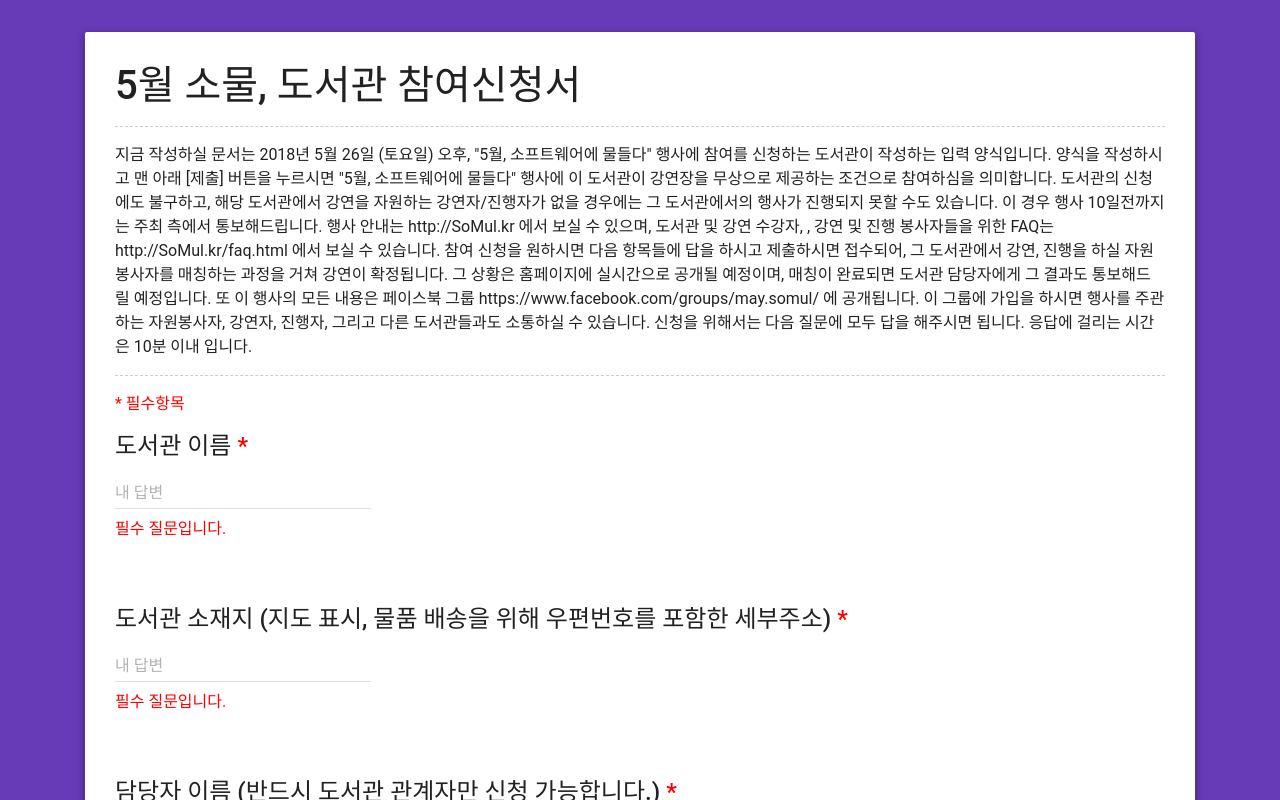
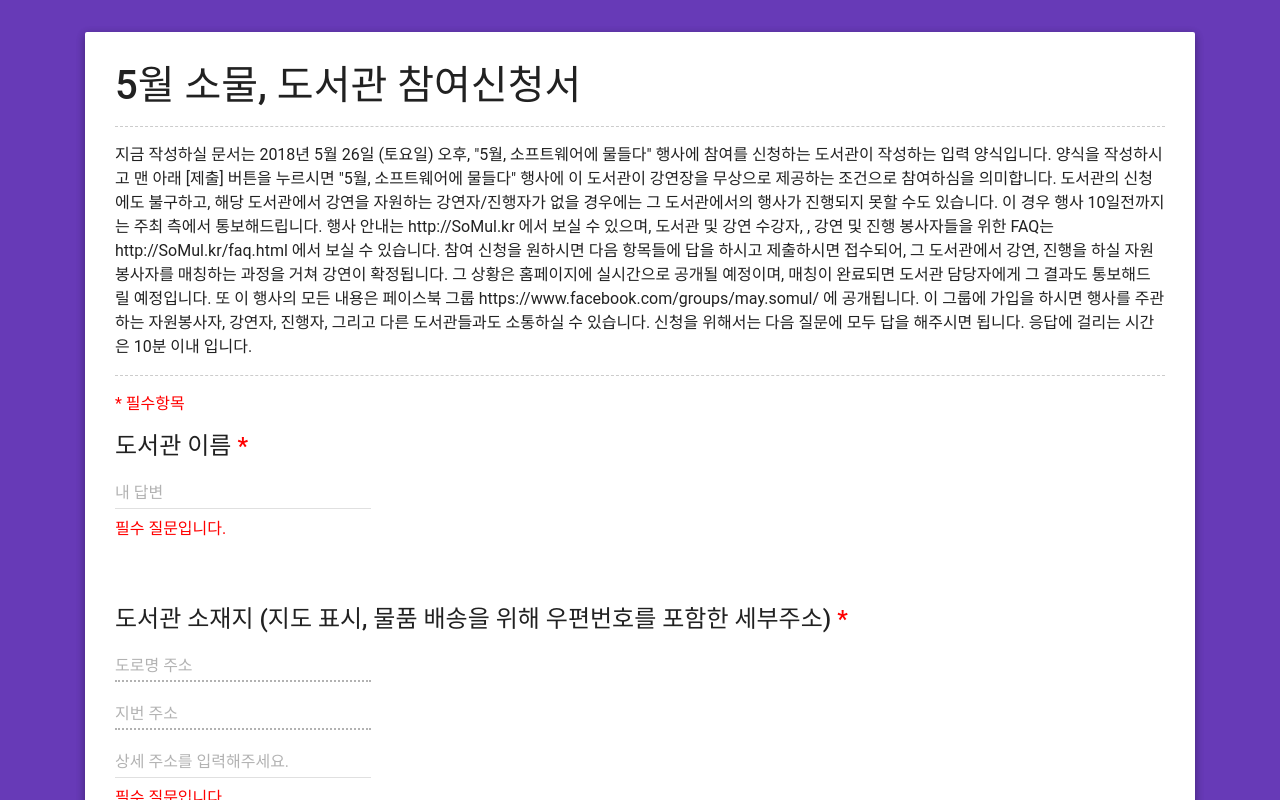
Before and after one commit to somul-project/somul-apply-library-react, a React (Create React App) app: page / in a window 1280 px wide. Shown: the top 800 px of the page. Built offline with nearby package versions, Linux system fonts and the light colour scheme.

Commit message:
On everyFormsAreValid check only required forms / Fix FormFieldName / Add getForms #17

```diff
--- a/src/components/Form.js
+++ b/src/components/Form.js
@@ -10,45 +10,52 @@ import { isValid, notEmptyString } from "../utils/ValidationUtils";
 import {EntityForm, TYPE_BOOLEAN, TYPE_ONELINETEXT} from "../data/EntityForm";
 
 
-const libraryName = "libraryName";
-const libraryLocation = "libraryLocation";
+const name = "name";
+const roadAddress = "roadAddress";
+const numberAddress = "numberAddress";
+const additionalAddress = "additionalAddress";
+
 const managerName = "managerName";
 const managerEmail = "managerEmail";
-const managerPhonenumber = "managerPhonenumber";
-const capacityOfAudiences = "capacityOfAudiences";
+const managerPhone = "managerPhone";
+
+const capacity = "capacity";
+
 const facilities = "facilities";
 const facilitiesBeamOrScreen = "facilitiesBeamOrScreen";
 const facilitiesSound = "facilitiesSound";
 const facilitiesRecord = "facilitiesRecord";
 const facilitiesPlacard = "facilitiesPlacard";
-const facilitiesSelfPromotion = "facilitiesSelfPromotion";
+const facilitySelfPromo = "facilitySelfPromo";
+const facilityOther = "facilityOther";
 
-const requirementsForSpeaker = "requirementsForSpeaker";
-const personalInfoAgreement = "personalInfoAgreement";
-const noVolunteerAgreement = "noVolunteerAgreement";
-const otherFacilities = "otherFacilities";
+const requirements = "requirements";
+const infoHoldValid = "infoHoldValid";
+const insufficientValid = "insufficientValid";
 
 
 class Form extends Component {
     state = {
         entities: {
-            [libraryName]: new EntityForm("", TYPE_ONELINETEXT, true, [notEmptyString]),
-            [libraryLocation]: new EntityForm("", TYPE_ONELINETEXT, true, [notEmptyString]),
+            [name]: new EntityForm("", TYPE_ONELINETEXT, true, [notEmptyString]),
+            [roadAddress]: new EntityForm("", TYPE_ONELINETEXT, false, [notEmptyString]),
+            [numberAddress]: new EntityForm("", TYPE_ONELINETEXT, false, [notEmptyString]),
+            [additionalAddress]: new EntityForm("", TYPE_ONELINETEXT, true, [notEmptyString]),
             [managerName]: new EntityForm("", TYPE_ONELINETEXT, true, [notEmptyString]),
             [managerEmail]: new EntityForm("", TYPE_ONELINETEXT, true, [notEmptyString]),
-            [managerPhonenumber]: new EntityForm("", TYPE_ONELINETEXT, true, [notEmptyString]),
-            [capacityOfAudiences]: new EntityForm("", TYPE_ONELINETEXT, true, [notEmptyString]),
+            [managerPhone]: new EntityForm("", TYPE_ONELINETEXT, true, [notEmptyString]),
+            [capacity]: new EntityForm("", TYPE_ONELINETEXT, true, [notEmptyString]),
             [facilities]: new EntityForm({
                 [facilitiesBeamOrScreen]: false,
                 [facilitiesSound]: false,
                 [facilitiesRecord]: false,
                 [facilitiesPlacard]: false,
-                [facilitiesSelfPromotion]: false,
+                [facilitySelfPromo]: false,
             }, TYPE_ONELINETEXT, true, []),
-            [requirementsForSpeaker]: new EntityForm("", TYPE_ONELINETEXT, false),
-            [otherFacilities]: new EntityForm("", TYPE_ONELINETEXT, false),
-            [personalInfoAgreement]: new EntityForm("", TYPE_BOOLEAN, true, [notEmptyString]),
-            [noVolunteerAgreement]: new EntityForm("", TYPE_BOOLEAN, true, [notEmptyString]),
+            [requirements]: new EntityForm("", TYPE_ONELINETEXT, false),
+            [facilityOther]: new EntityForm("", TYPE_ONELINETEXT, false),
+            [infoHoldValid]: new EntityForm("", TYPE_BOOLEAN, true, [notEmptyString]),
+            [insufficientValid]: new EntityForm("", TYPE_BOOLEAN, true, [notEmptyString]),
         },
         validationErrorMessageVisibility: false
     };
@@ -57,11 +64,25 @@ class Form extends Component {
         return this.state.entities;
     }
 
+    getForms() {
+        let forms = {};
+        for (let key in this.getEntities()) {
+            let eachForm = this.getEntities()[key];
+            forms[key] = eachForm.value
+        }
+
+        console.log("forms=", forms);
+        return forms;
+    }
+
     everyFormsAreValid() {
         for (let key in this.getEntities()) {
             let eachForm = this.getEntities()[key];
-            if (!isValid(eachForm.value, eachForm.validators)) {
-                return false;
+
+            if (eachForm.isRequired) {
+                if (!isValid(eachForm.value, eachForm.validators)) {
+                    return false;
+                }
             }
         }
 
@@ -74,7 +95,7 @@ class Form extends Component {
                 .post({
                     url: RESTAPI_HOST + 'api/v1/forms',
                     json: true,
-                    body: this.state,
+                    body: this.getForms(),
                 })
                 .on('error', (err) => {
                     console.log("err=", err);
@@ -173,23 +194,37 @@ class Form extends Component {
 
                 <Entity
                     label={"도서관 이름"}
-                    validated={isValid(this.getEntities()[libraryName].value, this.getEntities()[libraryName].validators)}
+                    validated={isValid(this.getEntities()[name].value, this.getEntities()[name].validators)}
                     required={true}>
                     <TextField
                         hintText="내 답변"
-                        value={this.getEntities()[libraryName].value}
-                        onChange={this.handleChangeWithName(libraryName)}
+                        value={this.getEntities()[name].value}
+                        onChange={this.handleChangeWithName(name)}
                     />
                 </Entity>
 
                 <Entity
                     label={"도서관 소재지 (지도 표시, 물품 배송을 위해 우편번호를 포함한 세부주소)"}
-                    validated={isValid(this.getEntities()[libraryLocation].value, this.getEntities()[libraryLocation].validators)}
+                    validated={isValid(this.getEntities()[additionalAddress].value, this.getEntities()[additionalAddress].validators)}
                     required={true}>
                     <TextField
-                        hintText="내 답변"
-                        value={this.getEntities()[libraryLocation].value}
-                        onChange={this.handleChangeWithName(libraryLocation)}
+                        disabled={true}
+                        hintText="도로명 주소"
+                        value={this.getEntities()[roadAddress].value}
+                        onChange={this.handleChangeWithName(roadAddress)}
+                    />
+                    <br />
+                    <TextField
+                        disabled={true}
+                        hintText="지번 주소"
+                        value={this.getEntities()[numberAddress].value}
+                        onChange={this.handleChangeWithName(numberAddress)}
+                    />
+                    <br />
+                    <TextField
+                        hintText="상세 주소를 입력해주세요."
+                        value={this.getEntities()[additionalAddress].value}
+                        onChange={this.handleChangeWithName(additionalAddress)}
                     />
                 </Entity>
 
@@ -217,23 +252,23 @@ class Form extends Component {
 
                 <Entity
                     label={"담당자 전화번호 (당일 연락을 위해 휴대폰 번호 권장)"}
-                    validated={isValid(this.getEntities()[managerPhonenumber].value, this.getEntities()[managerPhonenumber].validators)}
+                    validated={isValid(this.getEntities()[managerPhone].value, this.getEntities()[managerPhone].validators)}
                     required={true}>
                     <TextField
                         hintText="내 답변"
-                        value={this.getEntities()[managerPhonenumber].value}
-                        onChange={this.handleChangeWithName(managerPhonenumber)}
+                        value={this.getEntities()[managerPhone].value}
+                        onChange={this.handleChangeWithName(managerPhone)}
                     />
                 </Entity>
 
                 <Entity
                     label={"강의실 수용 인원 (예상 청중 규모)"}
-                    validated={isValid(this.getEntities()[capacityOfAudiences].value, this.getEntities()[capacityOfAudiences].validators)}
+                    validated={isValid(this.getEntities()[capacity].value, this.getEntities()[capacity].validators)}
                     required={true}>
                     <TextField
                         hintText="내 답변"
-                        value={this.getEntities()[capacityOfAudiences].value}
-                        onChange={this.handleChangeWithName(capacityOfAudiences)}
+                        value={this.getEntities()[capacity].value}
+                        onChange={this.handleChangeWithName(capacity)}
                     />
                 </Entity>
 
@@ -268,8 +303,8 @@ class Form extends Component {
                     <Checkbox
                         className="checkbox"
                         label="자체 홍보"
-                        checked={this.getEntities()[facilities].value[facilitiesSelfPromotion]}
-                        onCheck={this.handleCheckedChangeWithName(facilities, facilitiesSelfPromotion)}
+                        checked={this.getEntities()[facilities].value[facilitySelfPromo]}
+                        onCheck={this.handleCheckedChangeWithName(facilities, facilitySelfPromo)}
                     />
                 </Entity>
 
@@ -278,8 +313,8 @@ class Form extends Component {
                     required={false}>
                     <TextField
                         hintText="내 답변"
-                        value={this.getEntities()[otherFacilities].value}
-                        onChange={this.handleChangeWithName(otherFacilities)}
+                        value={this.getEntities()[facilityOther].value}
+                        onChange={this.handleChangeWithName(facilityOther)}
                     />
                 </Entity>
 
@@ -288,18 +323,18 @@ class Form extends Component {
                     required={false}>
                     <TextField
                         hintText="내 답변"
-                        value={this.getEntities()[requirementsForSpeaker].value}
-                        onChange={this.handleChangeWithName(requirementsForSpeaker)}
+                        value={this.getEntities()[requirements].value}
+                        onChange={this.handleChangeWithName(requirements)}
                     />
                 </Entity>
 
                 <Entity
                     label={"위에 입력하신 담당자 개인 정보는 이 행사 기간동안 연락을 위해 사용되고 폐기될 예정입니다. 이 행사를 위해 위 개인 정보를 행사 주최측이 이용하는 것이 동의하십니까? (필수 동의)"}
-                    validated={isValid(this.getEntities()[personalInfoAgreement].value, this.getEntities()[personalInfoAgreement].validators)}
+                    validated={isValid(this.getEntities()[infoHoldValid].value, this.getEntities()[infoHoldValid].validators)}
                     required={true}>
                     <RadioButtonGroup
                         name="agreeGroup"
-                        onChange={this.handleRadioChangeWithName(personalInfoAgreement)}
+                        onChange={this.handleRadioChangeWithName(infoHoldValid)}
                     >
                         <RadioButton
                             value="agree"
@@ -310,11 +345,11 @@ class Form extends Component {
 
                 <Entity
                     label={"도서관의 신청과 행사 주최측의 노력에도 불구하고, 해당 도서관에서 강연을 자원하는 강연자/진행자가 없을 경우에는 그 도서관에서의 행사가 진행되지 못할 수도 있다는 것에 동의하십니까? (필수 동의)"}
-                    validated={isValid(this.getEntities()[noVolunteerAgreement].value, this.getEntities()[noVolunteerAgreement].validators)}
+                    validated={isValid(this.getEntities()[insufficientValid].value, this.getEntities()[insufficientValid].validators)}
                     required={true}>
                     <RadioButtonGroup
                         name="agreeGroup"
-                        onChange={this.handleRadioChangeWithName(noVolunteerAgreement)}
+                        onChange={this.handleRadioChangeWithName(insufficientValid)}
                     >
                         <RadioButton
                             value="agree"
```
